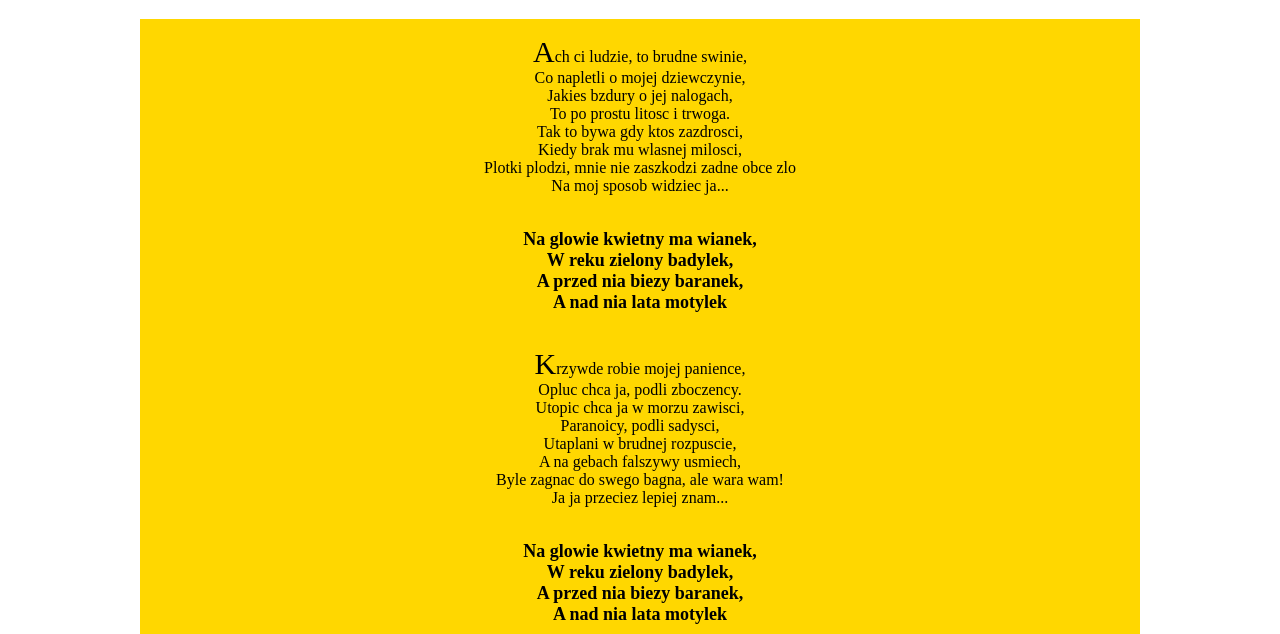
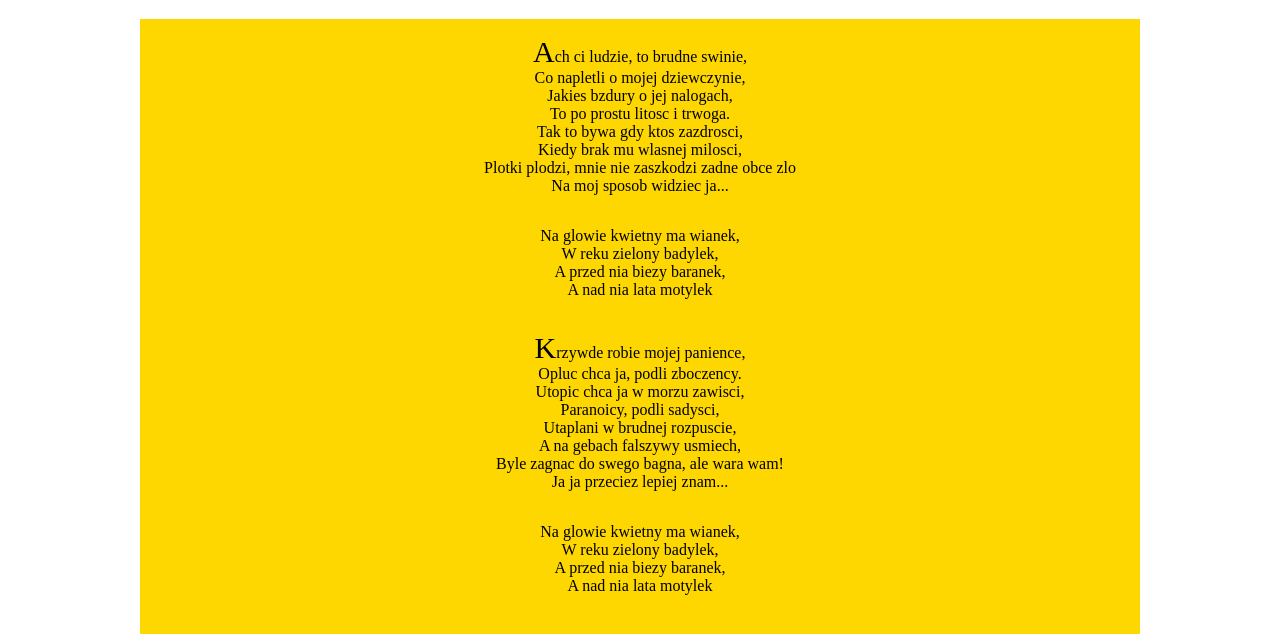
Before and after one commit to ggluchowski/learning-git-2, a website: page index.html in a window 1280 px wide. Shown: the part 100-734 px from the top of the page. Drawn offline with Linux system fonts and the light colour scheme.

Commit message:
Add bugs fix Master

```diff
--- a/index.html
+++ b/index.html
@@ -7,7 +7,7 @@
     <title>Learning GIT 2 - praca zespolowa z Master</title>
     <link rel="stylesheet" href="style.css">
 </head>
-<body class="bodyKasia">
+<body class="bodyMaster">
 <h1>Baranek</h1>
 <h5>Wykonawca: Kult</h5>
 <div class="container">
@@ -19,7 +19,7 @@ Tak to bywa gdy ktos zazdrosci,<br>
 Kiedy brak mu wlasnej milosci,<br>
 Plotki plodzi, mnie nie zaszkodzi zadne obce zlo<br>
 Na moj sposob widziec ja...</p>
-<p class="ref">
+<p class="ref3">
 Na glowie kwietny ma wianek,<br>
 W reku zielony badylek,<br>
 A przed nia biezy baranek,<br>
@@ -33,7 +33,7 @@ Utaplani w brudnej rozpuscie,<br>
 A na gebach falszywy usmiech,<br>
 Byle zagnac do swego bagna, ale wara wam!<br>
 Ja ja przeciez lepiej znam...</p>
-<p class="ref">
+<p class="ref4">
 Na glowie kwietny ma wianek,<br>
 W reku zielony badylek,<br>
 A przed nia biezy baranek,<br>
```
Also changed, not shown: contact.html (+1 -1 lines).
